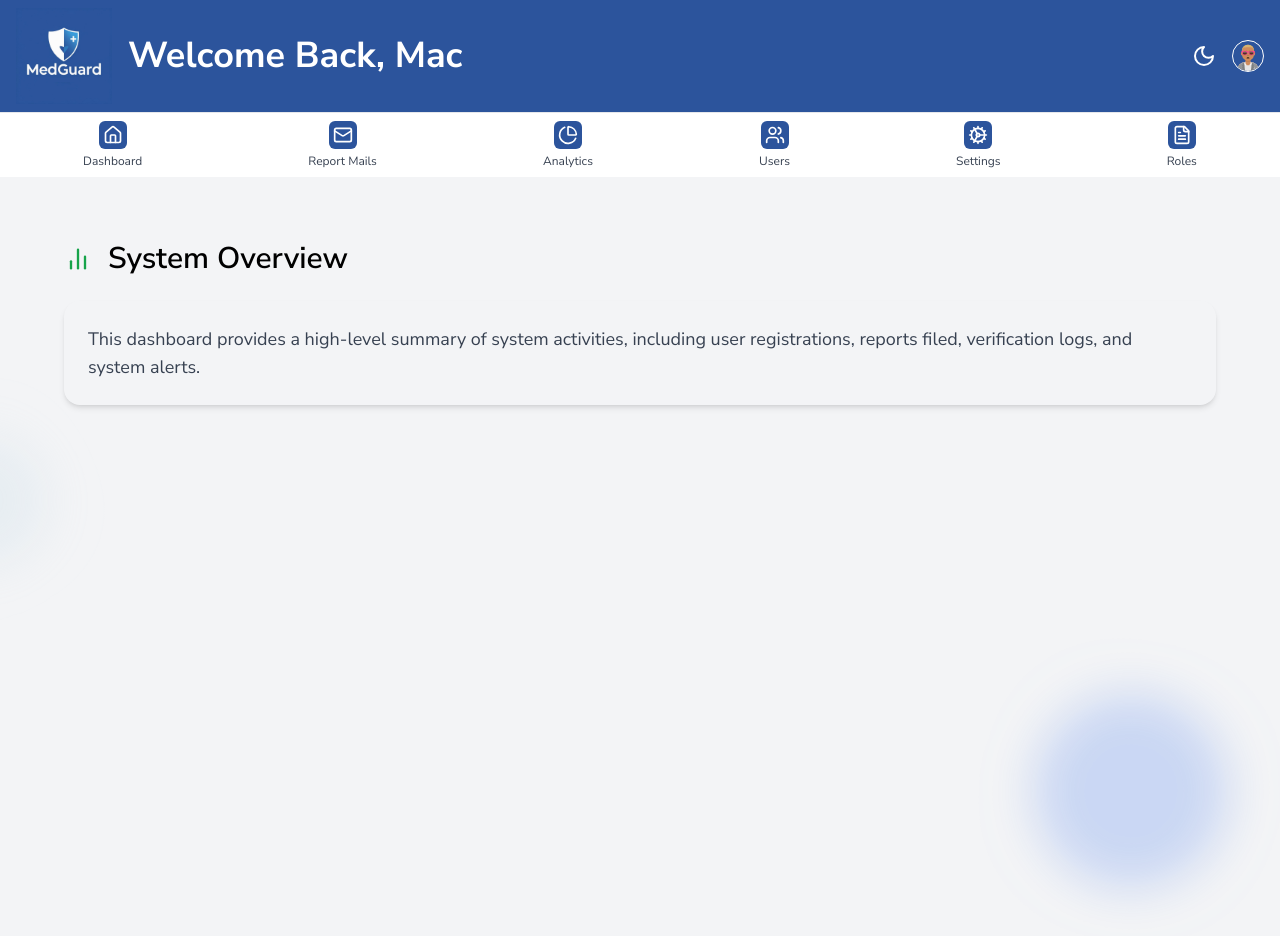
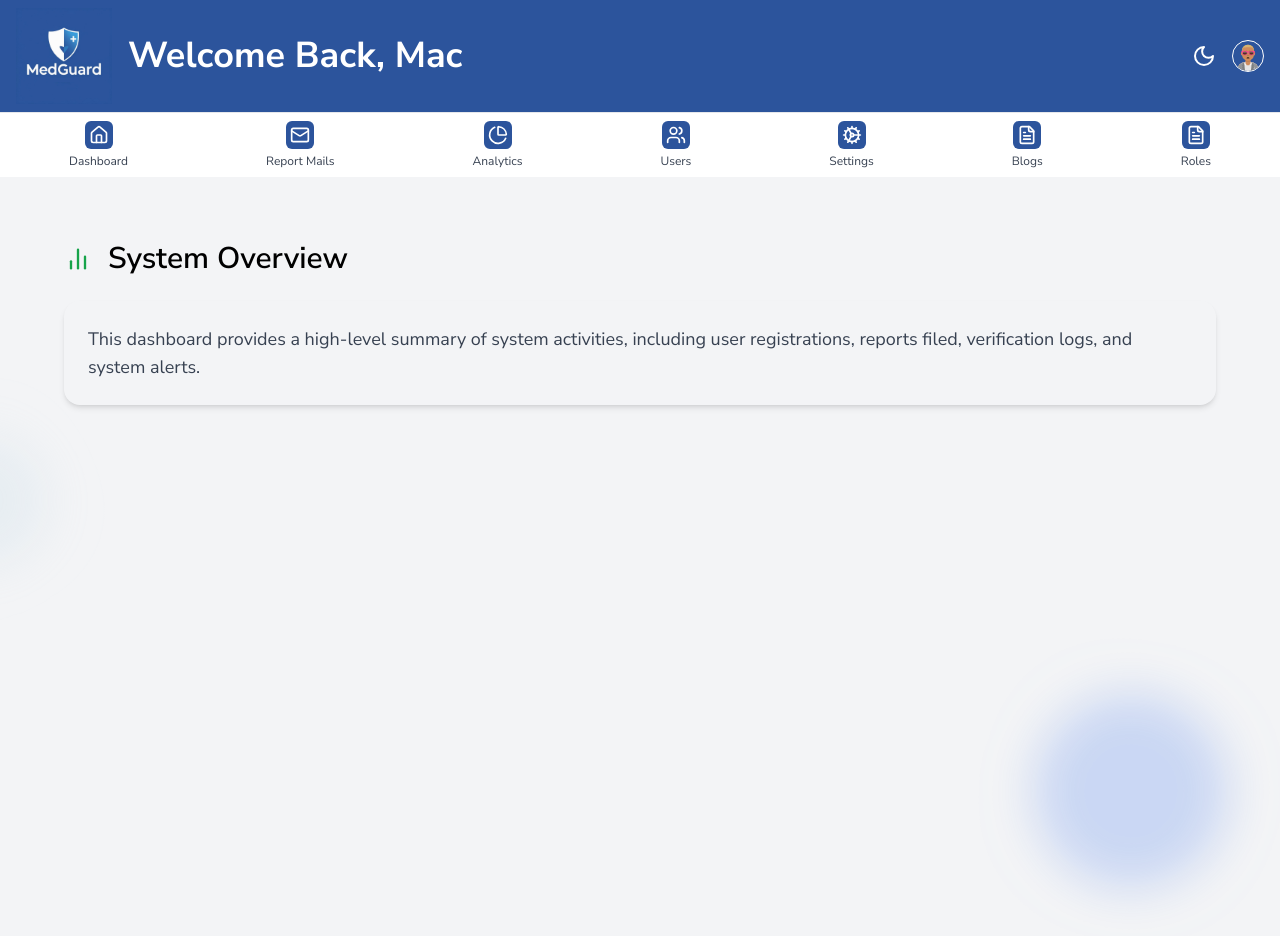
Before and after one commit to Shubbin/medGuard, a React (Vite) app in the folder frontend/: page /dashboard in a window 1280 px wide. Shown: the top 936 px of the page. Built offline with nearby package versions, Linux system fonts and the light colour scheme; no server answers.

Commit message:
added blog to the dashboard menu

```diff
--- a/frontend/src/App.jsx
+++ b/frontend/src/App.jsx
@@ -1,3 +1,5 @@
+///codes
+
 import { useEffect } from "react";
 import { Navigate, Route, Routes, useLocation } from "react-router-dom";
 import { AnimatePresence, motion } from "framer-motion";
@@ -22,6 +24,7 @@ import LoginPage from "./pages/LoginPage";
 import ForgotPasswordPage from "./pages/ForgotPasswordPage";
 import ResetPasswordPage from "./pages/ResetPasswordPage";
 import EmailVerificationPage from "./pages/EmailVerificationPage";
+import Blog from "./pages/Blog";
 
 // Dashboard Pages
 import Overview from "./pages/dashboard/Overview";
@@ -31,10 +34,11 @@ import Analytics from "./pages/dashboard/Analytics";
 import Users from "./pages/dashboard/Users";
 import Roles from "./pages/dashboard/Roles";
 import Settings from "./pages/dashboard/Settings";
+import DashBlog from "./pages/dashboard/Blogs";
 
 // Documents
 import TermsAndConditions from "./document/TermsAndConditions";
-import PrivacyPolicy from "./document/PrivacyPolicy";
+import PrivacyPolicy from "./document/policy";
 
 // ✅ Redirect wrapper
 const RedirectAuthenticatedUser = ({ children }) => {
@@ -100,6 +104,14 @@ const App = () => {
               element={
                 <PageWrapper>
                   <Home />
+                </PageWrapper>
+              }
+            />
+            <Route
+              path="/blog"
+              element={
+                <PageWrapper>
+                  <Blog />
                 </PageWrapper>
               }
             />
@@ -207,6 +219,7 @@ const App = () => {
             <Route path="users" element={<Users />} />
             <Route path="roles" element={<Roles />} />
             <Route path="settings" element={<Settings />} />
+            <Route path="Blogs" element={<DashBlog />} />
           </Route>
 
           {/* 404 Fallback */}
--- a/frontend/src/components/ui/MobileDashboardBar.jsx
+++ b/frontend/src/components/ui/MobileDashboardBar.jsx
@@ -23,6 +23,7 @@ const MobileDashboardBar = () => {
     { name: "Analytics", icon: PieChart, path: "/dashboard/analytics" },
     { name: "Users", icon: Users, path: "/dashboard/users" },
     { name: "Settings", icon: Cog, path: "/dashboard/settings" },
+      { name: "Blogs", icon: FileText, path: "/dashboard/Blogs" },
     { name: "Roles", icon: FileText, path: "/dashboard/roles" },
   ];
   const [dropdownVisibility, setDropdownVisibility] = useState(false);
--- a/frontend/src/components/ui/sidebar.jsx
+++ b/frontend/src/components/ui/sidebar.jsx
@@ -19,6 +19,7 @@ const navItems = [
   { name: "Users", icon: Users, path: "/dashboard/users" },
   { name: "Settings", icon: Cog, path: "/dashboard/settings" },
   { name: "Roles", icon: FileText, path: "/dashboard/roles" },
+  { name: "Blogs", icon: FileText, path: "/dashboard/Blogs" },
   { name: "Logout", icon: LogOut, path: "" },
 ];
 
```
